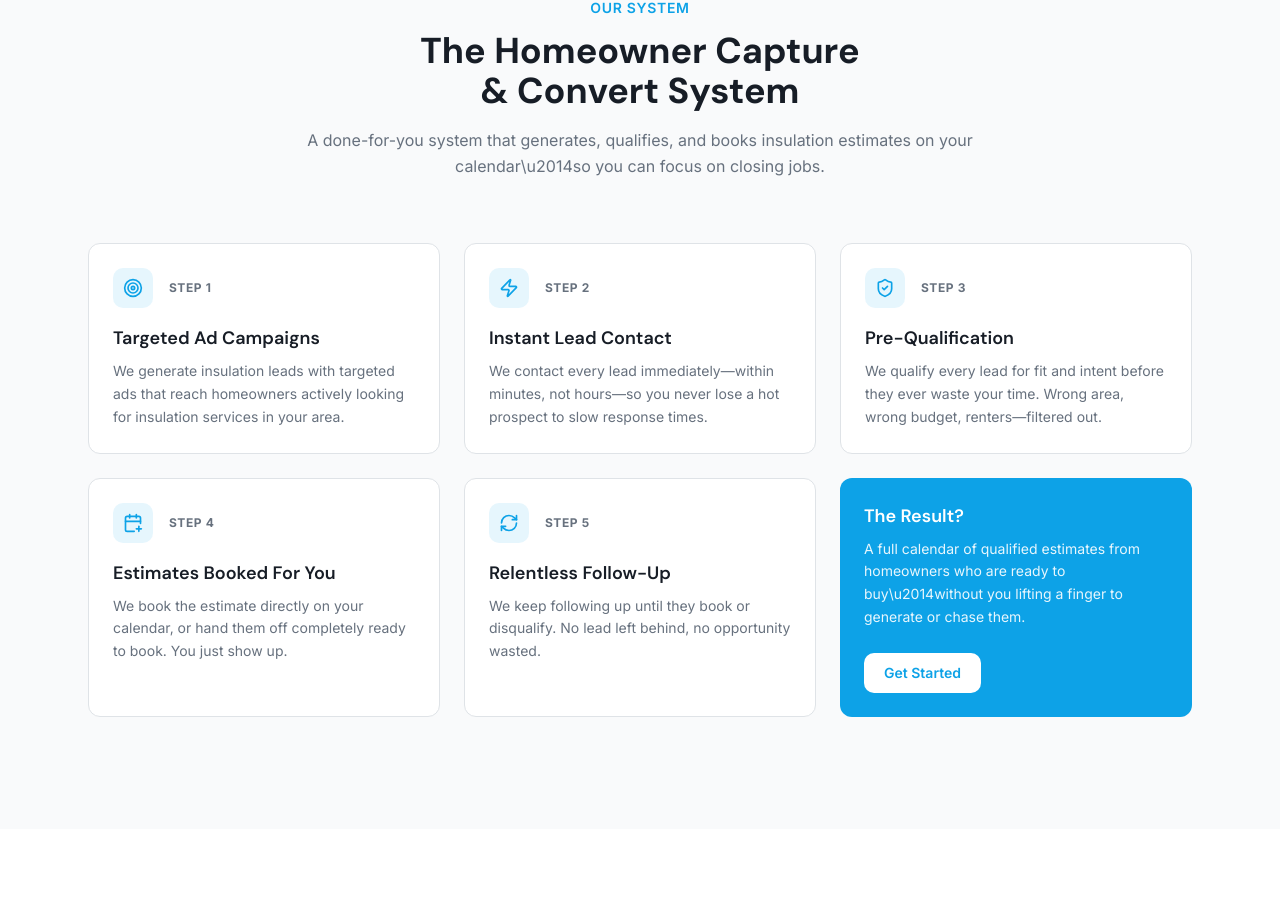
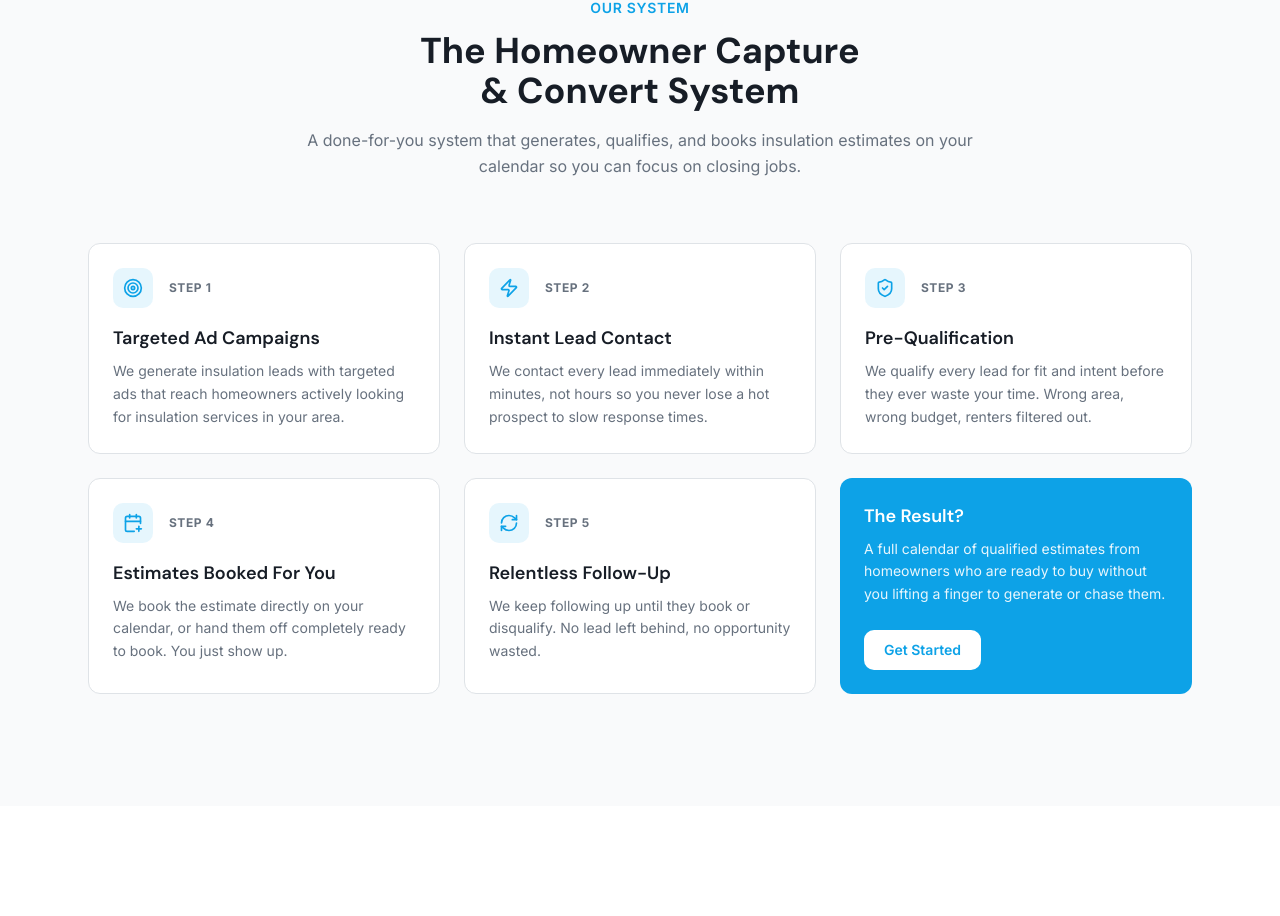
Before and after one commit to Pmietka/v0-appointly-website-design, a Next.js app: page / in a window 1280 px wide. Shown: the part 2919-3835 px from the top of the page. Built offline with nearby package versions, Linux system fonts and the light colour scheme.

Commit message:
Update text

```diff
--- a/components/solution.tsx
+++ b/components/solution.tsx
@@ -17,13 +17,13 @@ const steps = [
     icon: Zap,
     title: "Instant Lead Contact",
     description:
-      "We contact every lead immediately\u2014within minutes, not hours\u2014so you never lose a hot prospect to slow response times.",
+      "We contact every lead immediately within minutes, not hours so you never lose a hot prospect to slow response times.",
   },
   {
     icon: ShieldCheck,
     title: "Pre-Qualification",
     description:
-      "We qualify every lead for fit and intent before they ever waste your time. Wrong area, wrong budget, renters\u2014filtered out.",
+      "We qualify every lead for fit and intent before they ever waste your time. Wrong area, wrong budget, renters filtered out.",
   },
   {
     icon: CalendarPlus,
@@ -53,7 +53,7 @@ export function Solution() {
           </h2>
           <p className="mt-4 text-muted-foreground leading-relaxed">
             A done-for-you system that generates, qualifies, and books insulation
-            estimates on your calendar\u2014so you can focus on closing jobs.
+            estimates on your calendar so you can focus on closing jobs.
           </p>
         </div>
 
@@ -88,7 +88,7 @@ export function Solution() {
             </h3>
             <p className="text-sm leading-relaxed text-primary-foreground/90">
               A full calendar of qualified estimates from homeowners who are
-              ready to buy\u2014without you lifting a finger to generate or chase
+              ready to buy without you lifting a finger to generate or chase
               them.
             </p>
             <a
```
